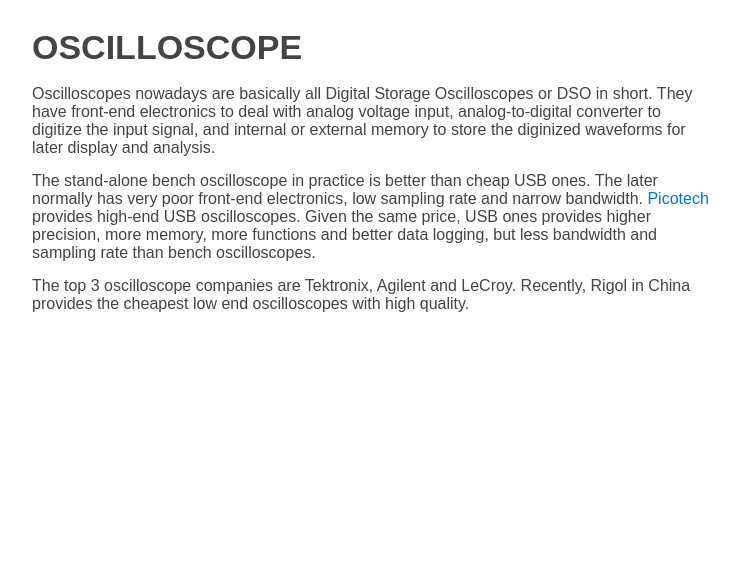
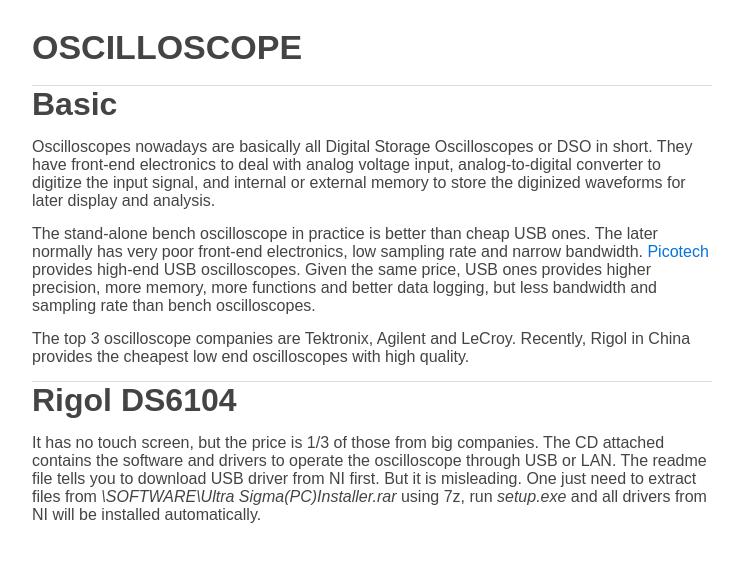
Before and after one commit to jintonic/jintonic.github.io, a Jekyll site: the page built from engineering/oscilloscope/index.md, in a window 1280 px wide. Shown: the top 562 px of the page, without its empty margins (268-1011 px from the left). Built offline with Jekyll 4.4.1, drawn with Linux system fonts in a browser that asks for light colours; comment, search, counter and statistics services are not loaded.

Commit message:
added rigol

```diff
--- a/engineering/oscilloscope/index.md
+++ b/engineering/oscilloscope/index.md
@@ -3,6 +3,9 @@
 category: engineering
 title: oscilloscope
 ---
+
+Basic
+=====
 
 Oscilloscopes nowadays are basically all Digital Storage Oscilloscopes or DSO
 in short. They have front-end electronics to deal with analog voltage input,
@@ -21,3 +24,13 @@
 Rigol in China provides the cheapest low end oscilloscopes with high quality.
 
 [pico]: http://www.picotech.com/
+
+Rigol DS6104
+============
+
+It has no touch screen, but the price is 1/3 of those from big companies. The
+CD attached contains the software and drivers to operate the oscilloscope
+through USB or LAN. The readme file tells you to download USB driver from NI
+first.  But it is misleading. One just need to extract files from
+*\SOFTWARE\Ultra Sigma(PC)Installer.rar* using 7z, run *setup.exe* and all
+drivers from NI will be installed automatically.
```
